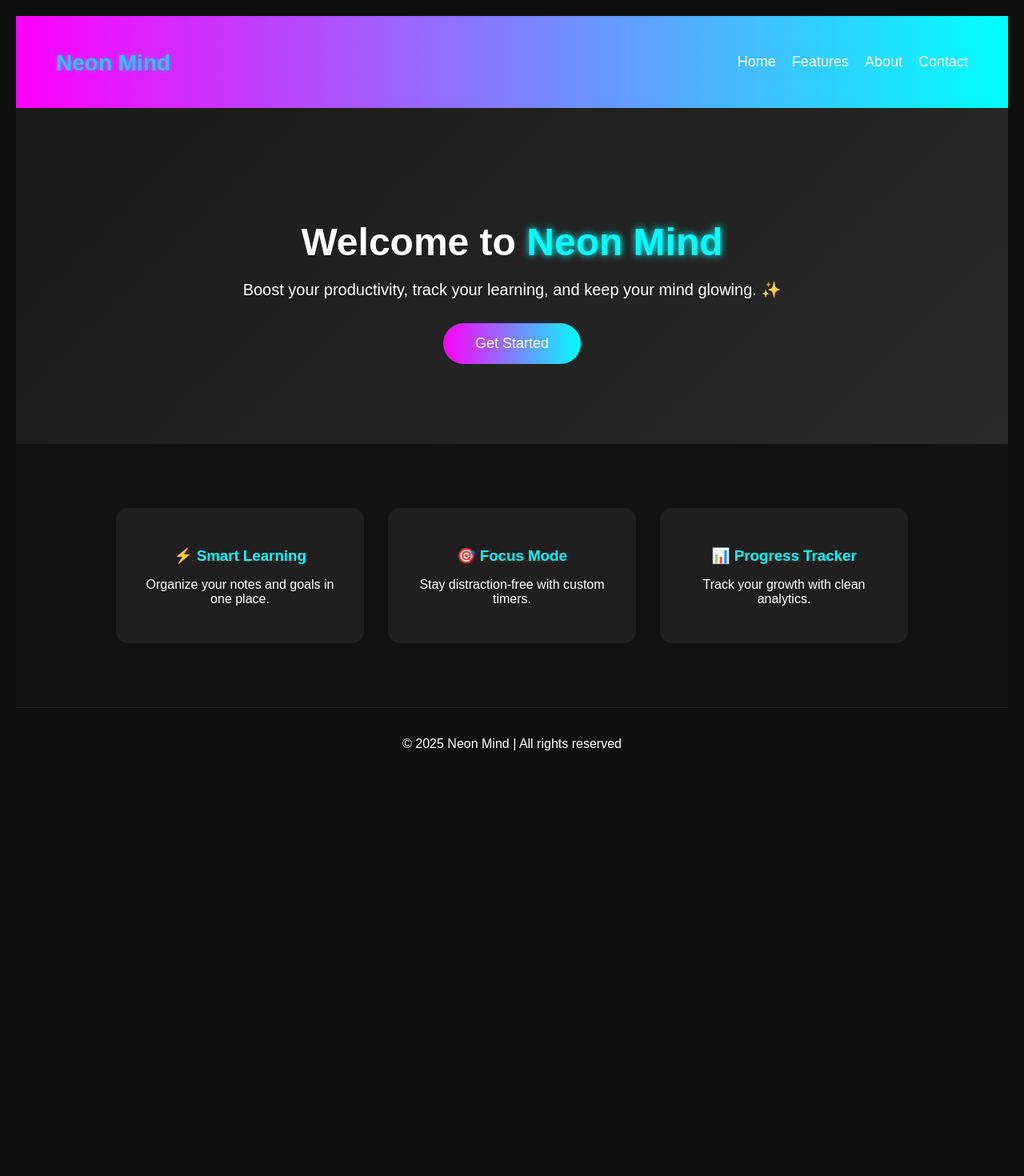
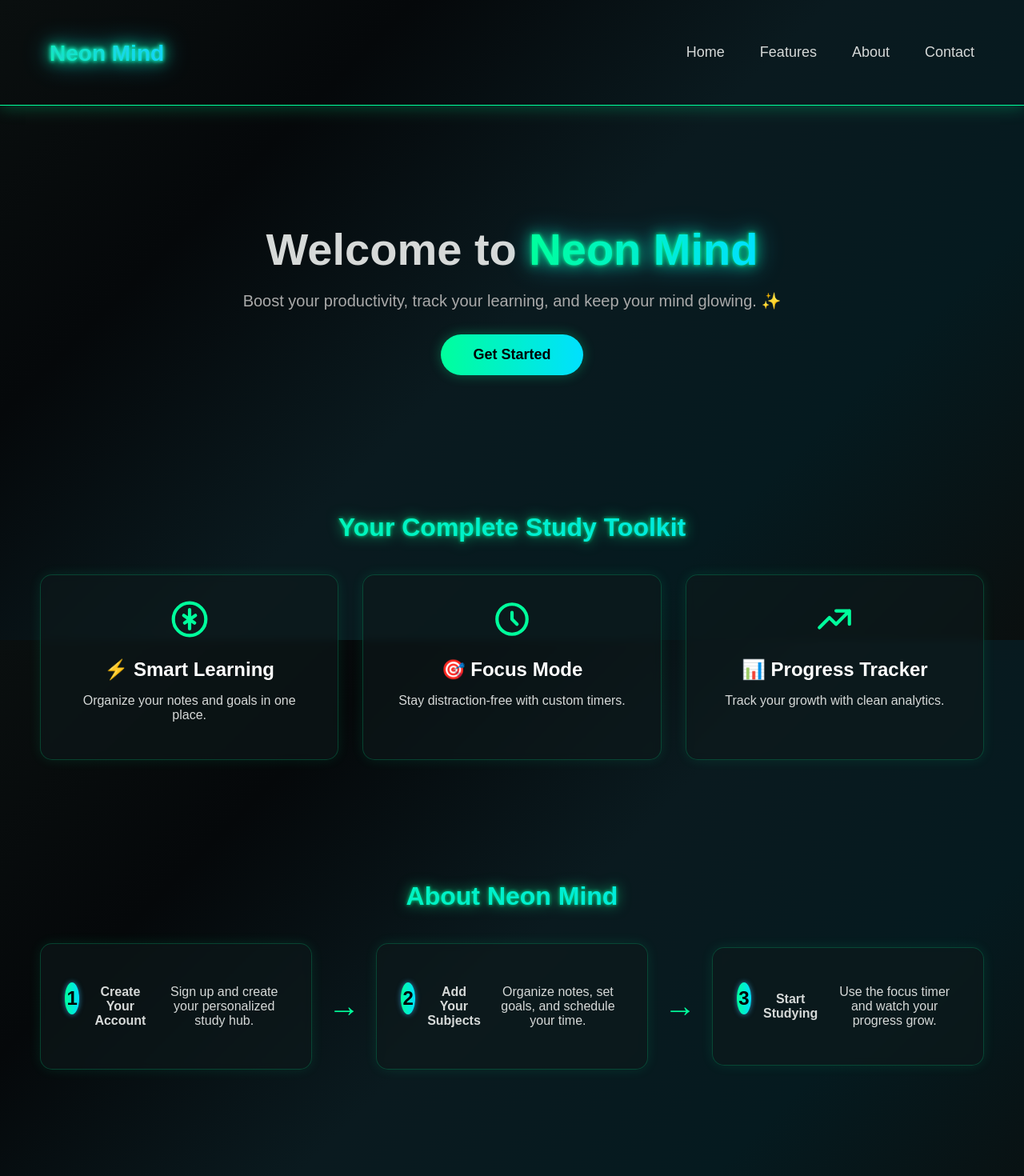
Before and after one commit to Rocket-Racoon24/nn, a React (Create React App) app in the folder DB_working/login_page_temp/frontend/: page / in a window 1280 px wide. Shown: the top 1470 px of the page at 80% size. Before the commit the page ends 995 px from the top, so only its background shows below. Built offline with nearby package versions, Linux system fonts and the light colour scheme.

Commit message:
added new front page

```diff
--- a/DB_working/login_page_temp/frontend/src/main.css
+++ b/DB_working/login_page_temp/frontend/src/main.css
@@ -1,26 +1,81 @@
-/* Reset */
+/* --- Global Styles --- */
 body, html, #root {
   margin: 0;
   padding: 0;
   font-family: "Poppins", sans-serif;
-  background: #0f0f0f;
-  color: #fff;
+  /* Beautiful gradient background with neon theme */
+  background: linear-gradient(135deg,
+    #0a0f0f 0%,
+    #05080a 25%,
+    #0a1a1f 50%,
+    #051a1f 75%,
+    #0a0f0f 100%);
+  background-attachment: fixed;
+  color: #D6D9D8;
   height: 100%;
 }
 
-/* Navbar */
+/* --- Main Container (Fixes White Space) --- */
+.main-container {
+  display: flex;
+  flex-direction: column;
+  min-height: 100vh; /* Ensures it's at least as tall as the screen */
+}
+
+/* --- Neon Gradients & Glows --- */
+.highlight {
+  /* Green-to-cyan text gradient */
+  background: linear-gradient(90deg, #00ff9c, #00e0ff);
+  -webkit-background-clip: text;
+  background-clip: text;
+  color: transparent;
+  /* Stacked neon glow */
+  filter:
+    drop-shadow(0 0 2px rgba(0, 255, 156, 1))
+    drop-shadow(0 0 8px rgba(0, 255, 156, 0.6))
+    drop-shadow(0 0 15px rgba(0, 224, 255, 0.4));
+}
+
+.section-title {
+  font-size: 2rem;
+  font-weight: 600;
+  text-align: center;
+  margin-bottom: 40px;
+  /* Applying the same highlight style to all section titles */
+  background: linear-gradient(90deg, #00ff9c, #00e0ff);
+  -webkit-background-clip: text;
+  background-clip: text;
+  color: transparent;
+  filter:
+    drop-shadow(0 0 2px rgba(0, 255, 156, 0.8))
+    drop-shadow(0 0 8px rgba(0, 255, 156, 0.5));
+}
+
+/* --- Navbar --- */
 .navbar {
   display: flex;
   justify-content: space-between;
   align-items: center;
   padding: 20px 50px;
-  background: linear-gradient(90deg, #ff00ff, #00ffff);
-  color: #fff;
+  background: transparent;
+  color: #D6D9D8;
+  /* Glowing bottom border */
+  border-bottom: 1px solid #00ff9c;
+  box-shadow: 0 1px 20px rgba(0, 255, 156, 0.3);
 }
 
 .logo {
   font-size: 28px;
   font-weight: bold;
+  /* Apply the highlight style to the logo */
+  background: linear-gradient(90deg, #00ff9c, #00e0ff);
+  -webkit-background-clip: text;
+  background-clip: text;
+  color: transparent;
+  filter:
+    drop-shadow(0 0 2px rgba(0, 255, 156, 1))
+    drop-shadow(0 0 8px rgba(0, 255, 156, 0.6))
+    drop-shadow(0 0 15px rgba(0, 224, 255, 0.4));
 }
 
 .nav-links {
@@ -28,79 +83,204 @@ body, html, #root {
   list-style: none;
   gap: 20px;
   font-size: 18px;
-  cursor: pointer;
 }
 
-/* Hero Section */
+.nav-links li {
+  cursor: pointer;
+  transition: all 0.3s ease;
+  padding: 8px 12px;
+  border-radius: 5px;
+}
+
+.nav-links li:hover {
+  color: #00ff9c;
+  text-shadow: 0 0 10px rgba(0, 255, 156, 0.7);
+  background: rgba(0, 255, 156, 0.1);
+  transform: translateY(-2px);
+}
+
+.logo {
+  cursor: pointer;
+  transition: all 0.3s ease;
+  padding: 8px 12px;
+  border-radius: 5px;
+}
+
+.logo:hover {
+  transform: scale(1.05);
+  background: rgba(0, 255, 156, 0.1);
+}
+
+/* --- Hero Section --- */
 .hero {
   text-align: center;
   padding: 100px 20px;
-  background: linear-gradient(135deg, #1a1a1a, #2a2a2a);
+  background: transparent;
 }
 
 .hero h2 {
-  font-size: 48px;
+  font-size: 3.5rem; /* Larger text */
   margin-bottom: 20px;
 }
 
-.highlight {
-  color: #00ffff;
-  text-shadow: 0 0 10px #00ffff;
-}
-
 .hero p {
-  font-size: 20px;
+  font-size: 1.25rem; /* Larger text */
   margin-bottom: 30px;
+  color: #aaa; /* Softer color for subtitle */
 }
 
 .cta {
-  background: linear-gradient(90deg, #ff00ff, #00ffff);
+  /* Gradient button */
+  background: linear-gradient(90deg, #00ff9c, #00e0ff);
   border: none;
   padding: 15px 40px;
   font-size: 18px;
-  color: white;
+  color: #000;
+  font-weight: bold;
   cursor: pointer;
   border-radius: 30px;
   transition: 0.3s ease-in-out;
+  /* Static glow */
+  box-shadow: 0 0 15px rgba(0, 255, 156, 0.3);
 }
 
 .cta:hover {
   transform: scale(1.05);
-  box-shadow: 0 0 20px #00ffff;
+  /* Intense hover glow */
+  box-shadow:
+    0 0 20px rgba(0, 255, 156, 0.8),
+    0 0 35px rgba(0, 224, 255, 0.6);
 }
 
-/* Features */
-.features {
-  display: flex;
-  justify-content: center;
-  gap: 30px;
-  padding: 80px 20px;
-  background: #121212;
+/* --- Section Padding --- */
+.features-section, .how-it-works-section, .testimonials-section {
+  padding: 40px 50px 80px 50px;
 }
 
-.feature-card {
-  background: #1f1f1f;
+/* --- Frosted Glass Cards --- */
+.feature-card, .step-card, .testimonial-card {
+  /* Dark, semi-transparent "glass" background */
+  background: rgba(14, 25, 27, 0.6);
+  /* Frosted glass blur */
+  -webkit-backdrop-filter: blur(5px);
+  backdrop-filter: blur(5px);
   padding: 30px;
   border-radius: 15px;
-  width: 250px;
   text-align: center;
   transition: 0.3s ease-in-out;
+  /* Subtle neon border */
+  border: 1px solid rgba(0, 255, 156, 0.2);
+  /* Subtle static glow */
+  box-shadow: 0 0 15px rgba(0, 255, 156, 0.1);
 }
 
-.feature-card:hover {
+.feature-card:hover, .step-card:hover, .testimonial-card:hover {
   transform: translateY(-10px);
-  box-shadow: 0 0 20px #ff00ff;
+  /* Brighter border and glow on hover */
+  border-color: rgba(0, 255, 156, 0.7);
+  box-shadow: 0 0 25px rgba(0, 255, 156, 0.4);
+}
+
+/* --- Features Grid --- */
+.features-grid {
+  display: grid;
+  grid-template-columns: repeat(3, 1fr);
+  gap: 30px;
+}
+
+.feature-card .card-icon {
+  width: 50px;
+  height: 50px;
+  margin: 0 auto 20px auto;
+  /* Neon green for the icon */
+  color: #00ff9c;
 }
 
 .feature-card h3 {
-  margin-bottom: 15px;
-  color: #00ffff;
+  font-size: 1.5rem;
+  margin-bottom: 10px;
+  color: #fff;
 }
 
-/* Footer */
+/* --- How It Works Grid (New) --- */
+.how-it-works-grid {
+  display: flex;
+  justify-content: center;
+  align-items: center;
+  gap: 20px;
+}
+
+.step-card {
+  flex: 1;
+  max-width: 300px;
+}
+
+.step-number {
+  font-size: 1.5rem;
+  font-weight: bold;
+  color: #000;
+  background: linear-gradient(90deg, #00ff9c, #00e0ff);
+  border-radius: 50%;
+  width: 40px;
+  height: 40px;
+  line-height: 40px;
+  margin: 0 auto 20px auto;
+}
+
+.step-arrow {
+  font-size: 2.5rem;
+  color: #00ff9c;
+}
+
+/* --- Testimonials Grid (New) --- */
+.testimonials-grid {
+  display: grid;
+  grid-template-columns: 1fr 1fr;
+  gap: 30px;
+  max-width: 900px;
+  margin: 0 auto;
+}
+
+.testimonial-card p {
+  font-style: italic;
+  font-size: 1.1rem;
+  color: #eee;
+}
+
+.testimonial-card span {
+  display: block;
+  margin-top: 15px;
+  font-weight: bold;
+  color: #00ff9c;
+}
+
+/* --- Footer --- */
 .footer {
   text-align: center;
   padding: 20px;
-  background: #0f0f0f;
-  border-top: 1px solid #222;
+  background: transparent;
+  /* Glowing top border */
+  border-top: 1px solid #00ff9c;
+  box-shadow: 0 -1px 20px rgba(0, 255, 156, 0.3);
+  color: #999;
+  /* Pushes footer to the bottom */
+  margin-top: auto;
 }
+
+/* --- Responsive Design --- */
+@media (max-width: 900px) {
+  .features-grid, .how-it-works-grid, .testimonials-grid {
+    grid-template-columns: 1fr;
+    gap: 20px;
+  }
+  .how-it-works-grid {
+    flex-direction: column;
+  }
+  .step-arrow {
+    transform: rotate(90deg);
+  }
+  .navbar {
+    flex-direction: column;
+    gap: 15px;
+  }
+}
--- a/DB_working/login_page_temp/frontend/src/main.js
+++ b/DB_working/login_page_temp/frontend/src/main.js
@@ -1,29 +1,60 @@
 import React from "react";
-import { useNavigate } from "react-router-dom"; // import navigation hook
-import   "./main.css";
+import { useNavigate } from "react-router-dom"; // Your navigation hook
+import "./main.css"; // The new stylesheet
 
 function Main() {
-  const navigate = useNavigate(); // hook from react-router-dom
+  const navigate = useNavigate(); // Your hook from react-router-dom
 
+  // This is your original function, it's unchanged and will work
   const handleGetStarted = () => {
-    navigate("/Login"); // this will go to your Login page ("/")
-    // or navigate("/login") if your login route is /login
+    navigate("/Login");
+  };
+
+  // Smooth scroll function for navigation
+  const scrollToSection = (sectionId) => {
+    const element = document.getElementById(sectionId);
+    if (element) {
+      element.scrollIntoView({
+        behavior: 'smooth',
+        block: 'start'
+      });
+    }
+  };
+
+  // Navigation handlers
+  const handleNavClick = (section) => {
+    switch(section) {
+      case 'Home':
+        window.scrollTo({ top: 0, behavior: 'smooth' });
+        break;
+      case 'Features':
+        scrollToSection('features');
+        break;
+      case 'About':
+        scrollToSection('about');
+        break;
+      case 'Contact':
+        scrollToSection('contact');
+        break;
+      default:
+        break;
+    }
   };
 
   return (
-    <div className="main">
-      {/* Navbar */}
+    <div className="main-container">
+      {/* --- Navbar --- */}
       <nav className="navbar">
-        <h1 className="logo">Neon Mind</h1>
+        <h1 className="logo" onClick={() => handleNavClick('Home')}>Neon Mind</h1>
         <ul className="nav-links">
-          <li>Home</li>
-          <li>Features</li>
-          <li>About</li>
-          <li>Contact</li>
+          <li onClick={() => handleNavClick('Home')}>Home</li>
+          <li onClick={() => handleNavClick('Features')}>Features</li>
+          <li onClick={() => handleNavClick('About')}>About</li>
+          <li onClick={() => handleNavClick('Contact')}>Contact</li>
         </ul>
       </nav>
 
-      {/* Hero Section */}
+      {/* --- Hero Section --- */}
       <header className="hero">
         <h2>
           Welcome to <span className="highlight">Neon Mind</span>
@@ -37,23 +68,85 @@ function Main() {
         </button>
       </header>
 
-      {/* Features */}
-      <section className="features">
+      {/* --- Features Section (Your Original) --- */}
+      <section id="features" className="features-section">
+        <h3 className="section-title">Your Complete Study Toolkit</h3>
+        <div className="features-grid">
           <div className="feature-card">
+            <div className="card-icon">
+              {/* Smart Learning Icon */}
+              <svg xmlns="http://www.w3.org/2000/svg" fill="none" viewBox="0 0 24 24" stroke="currentColor">
+                <path strokeLinecap="round" strokeLinejoin="round" strokeWidth={2} d="M12 6.253v11.494M15.5 9.752l-6.5 4.496M8.5 9.752l6.5 4.496M12 21.75c-5.385 0-9.75-4.365-9.75-9.75S6.615 2.25 12 2.25c5.385 0 9.75 4.365 9.75 9.75S17.385 21.75 12 21.75z" />
+              </svg>
+            </div>
             <h3>⚡ Smart Learning</h3>
             <p>Organize your notes and goals in one place.</p>
           </div>
           <div className="feature-card">
+            <div className="card-icon">
+              {/* Focus Mode Icon */}
+              <svg xmlns="http://www.w3.org/2000/svg" fill="none" viewBox="0 0 24 24" stroke="currentColor">
+                <path strokeLinecap="round" strokeLinejoin="round" strokeWidth={2} d="M12 8v4l3 3m6-3a9 9 0 11-18 0 9 9 0 0118 0z" />
+              </svg>
+            </div>
             <h3>🎯 Focus Mode</h3>
             <p>Stay distraction-free with custom timers.</p>
           </div>
           <div className="feature-card">
+            <div className="card-icon">
+              {/* Progress Tracker Icon */}
+              <svg xmlns="http://www.w3.org/2000/svg" fill="none" viewBox="0 0 24 24" stroke="currentColor">
+                <path strokeLinecap="round" strokeLinejoin="round" strokeWidth={2} d="M13 7h8m0 0v8m0-8l-8 8-4-4-6 6" />
+              </svg>
+            </div>
             <h3>📊 Progress Tracker</h3>
             <p>Track your growth with clean analytics.</p>
           </div>
+        </div>
       </section>
 
-      {/* Footer */}
+      {/* --- How It Works Section (New) --- */}
+      <section id="about" className="how-it-works-section">
+        <h3 className="section-title">About Neon Mind</h3>
+        <div className="how-it-works-grid">
+          <div className="step-card">
+            <div className="step-number">1</div>
+            <h4>Create Your Account</h4>
+            <p>Sign up and create your personalized study hub.</p>
+          </div>
+          <div className="step-arrow">→</div>
+          <div className="step-card">
+            <div className="step-number">2</div>
+            <h4>Add Your Subjects</h4>
+            <p>Organize notes, set goals, and schedule your time.</p>
+          </div>
+          <div className="step-arrow">→</div>
+          <div className="step-card">
+            <div className="step-number">3</div>
+            <h4>Start Studying</h4>
+            <p>Use the focus timer and watch your progress grow.</p>
+          </div>
+        </div>
+      </section>
+
+      {/* --- Contact Section --- */}
+      <section id="contact" className="testimonials-section">
+        <h3 className="section-title">Get In Touch</h3>
+        <div className="testimonials-grid">
+          <div className="testimonial-card">
+            <h4>📧 Email Us</h4>
+            <p>Have questions or feedback? We'd love to hear from you!</p>
+            <span>contact@neonmind.com</span>
+          </div>
+          <div className="testimonial-card">
+            <h4>💬 Support</h4>
+            <p>Need help getting started? Our support team is here to help.</p>
+            <span>Available 24/7</span>
+          </div>
+        </div>
+      </section>
+
+      {/* --- Footer --- */}
       <footer className="footer">
         <p>© {new Date().getFullYear()} Neon Mind | All rights reserved</p>
       </footer>
```
Also changed, not shown: 1 other file (tests, documents, lock files or other folders). Lines whose indentation alone changed are shown as unchanged.
